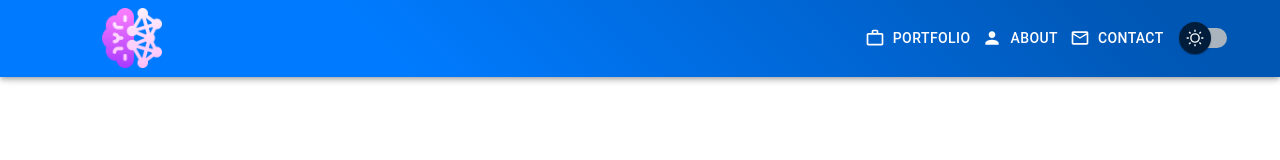
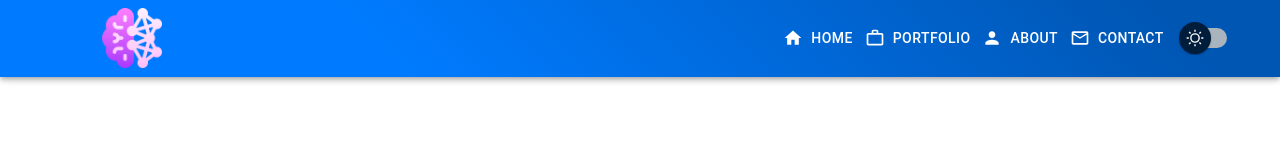
Before and after one commit to bohaz/my-react-portfolio, a React (Create React App) app: page / in a window 1280 px wide. Shown: the top 160 px of the page. Built offline with nearby package versions, Linux system fonts and the light colour scheme.

Commit message:
Add a home link

```diff
--- a/src/components/navbar/PortfolioAppBar.jsx
+++ b/src/components/navbar/PortfolioAppBar.jsx
@@ -9,6 +9,7 @@ import FormControlLabel from '@mui/material/FormControlLabel';
 import PersonIcon from '@mui/icons-material/Person';
 import WorkOutlineIcon from '@mui/icons-material/WorkOutline';
 import MailOutlineIcon from '@mui/icons-material/MailOutline';
+import HomeIcon from '@mui/icons-material/Home';
 import MobileMenu from '../sections/MobileMenu';
 import { useTheme } from '../dark-mode/ThemeContext';
 import logoImage from '../../assets/aprendizaje.png';
@@ -72,6 +73,7 @@ export default function PortfolioAppBar() {
             display: { xs: 'none', md: 'flex' }, alignItems: 'center', flexGrow: 1, justifyContent: 'flex-end',
           }}
           >
+            <Button href="#home" color="inherit" startIcon={<HomeIcon />} sx={{ '&:hover': { transform: 'scale(1.1)' } }}>Home</Button>
             <Button href="#projects" color="inherit" startIcon={<WorkOutlineIcon />} sx={{ '&:hover': { transform: 'scale(1.1)' } }}>Portfolio</Button>
             <Button href="#about" color="inherit" startIcon={<PersonIcon />} sx={{ '&:hover': { transform: 'scale(1.1)' } }}>About</Button>
             <Button href="#contact" color="inherit" startIcon={<MailOutlineIcon />} sx={{ '&:hover': { transform: 'scale(1.1)' } }}>Contact</Button>
```
